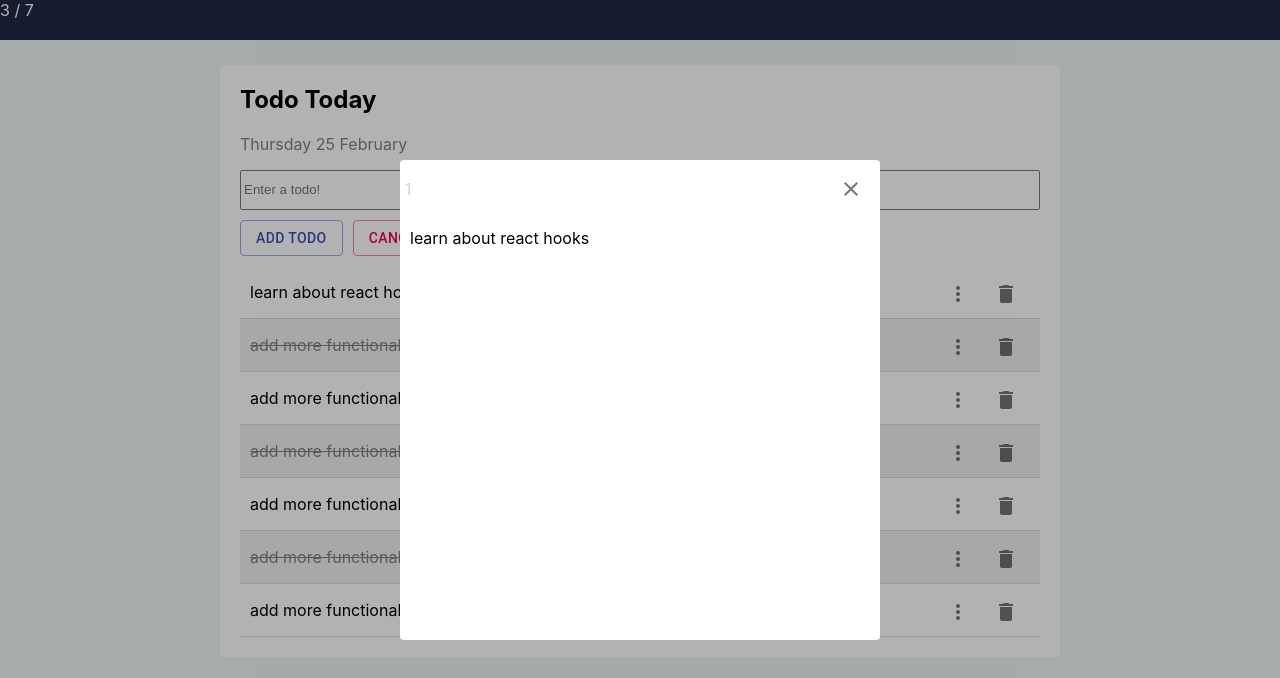
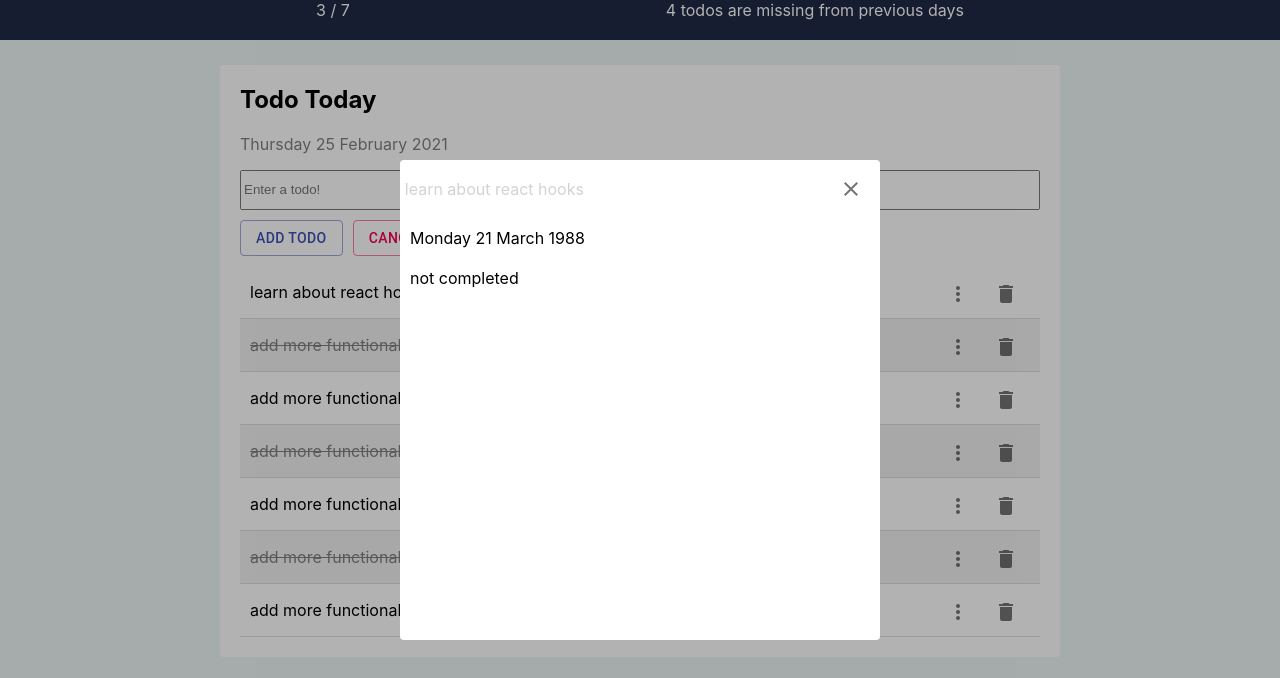
Before and after one commit to larsdjursner/todo-typescript, a React (Create React App) app: page / in a window 1280 px wide. Both pictures are taken after a click on the element 958 px from the left and 293 px from the top of the page. Shown: the top 678 px of the page. Built offline with nearby package versions, Linux system fonts and the light colour scheme.

Commit message:
updated ITodo -> todocontext lifted state + navbar

```diff
--- a/src/App.css
+++ b/src/App.css
@@ -38,6 +38,8 @@ input {
   background-color: rgb(32, 42, 70);
   color: white;
   height: 40px;
+  display: flex;
+  justify-content: space-evenly;
 }
 
 .Nav > * {
--- a/src/TodoContext.tsx
+++ b/src/TodoContext.tsx
@@ -1,29 +1,28 @@
 import React, {
 	useState,
 	createContext,
-	SetStateAction,
-	Dispatch,
 } from "react";
 
+
+
 const initialValues = [
-	{ id: 1, content: "learn about react hooks", completed: false },
-	{ id: 2, content: "add more functionality", completed: true },
-	{ id: 3, content: "add more functionality", completed: false },
-	{ id: 4, content: "add more functionality", completed: true },
-	{ id: 5, content: "add more functionality", completed: false },
-	{ id: 6, content: "add more functionality", completed: true },
-	{ id: 7, content: "add more functionality", completed: false },
+	{ id: 1, content: "learn about react hooks", completed: false, date: new Date('1988-03-21'), },
+	{ id: 2, content: "add more functionality", completed: true, date: new Date('1994-02-18') },
+	{ id: 3, content: "add more functionality", completed: false, date: new Date('2021-02-28') },
+	{ id: 4, content: "add more functionality", completed: true, date: new Date('2011-03-21') },
+	{ id: 5, content: "add more functionality", completed: false, date: new Date('2012-03-21') },
+	{ id: 6, content: "add more functionality", completed: true, date: new Date('2015-12-28')},
+	{ id: 7, content: "add more functionality", completed: false, date: new Date('2021-01-21')},
 ]
 
 
-
-
-
-type ITodo = {
+export interface ITodo {
 	id: number;
 	content: string;
 	completed: boolean;
-};
+	date: Date;
+}
+
 
 type ITodoContext = [ITodo[], React.Dispatch<React.SetStateAction<ITodo[]>>];
 
@@ -33,8 +32,6 @@ export const TodoProvider = (props: { children: any }) => {
 	const [todos, setTodos] = useState<ITodo[]>(initialValues);
 
 
-
-
 	return (
 		<TodoContext.Provider value={[todos, setTodos]}>
 			{props.children}
--- a/src/components/Modal.tsx
+++ b/src/components/Modal.tsx
@@ -15,14 +15,16 @@ import {
 export interface IModal {
 	isShown: boolean;
 	hide: () => void;
-	modalContent: JSX.Element;
+	modalContent: JSX.Element | string;
 	headerText: string;
+	date: string;
 }
 export const Modal: FC<IModal> = ({
 	isShown,
 	hide,
 	modalContent,
 	headerText,
+	date
 }) => {
 	const modal = (
 		<React.Fragment>
@@ -35,6 +37,7 @@ export const Modal: FC<IModal> = ({
 							<CloseIcon onClick={hide}/>
 						</IconButton>
 					</Header>
+					<Content>{date}</Content>
 					<Content>{modalContent}</Content>
 				</StyledModal>
 			</Wrapper>
--- a/src/components/Nav.tsx
+++ b/src/components/Nav.tsx
@@ -1,24 +1,30 @@
 import React, { useContext } from "react";
-import {TodoContext} from '../TodoContext';
-
-
-
+import { TodoContext } from "../TodoContext";
+import { getDate } from "../utils/currentdate";
 
 const Nav: React.FC = () => {
-    const [todos, setTodos] = useContext(TodoContext);
+	const [todos, setTodos] = useContext(TodoContext);
 
+	const countComplete = () => {
+		const count = todos.filter((t) => t.completed).length;
+		return `${count} / ${todos.length}`;
+		// return (count !== todos.length) ? (`${count} / ${todos.length}`) : (`${count} / ${todos.length} you've finished all your todos!`);
+	};
 
-    const countComplete = () => {
-        const count = todos.filter((t) => t.completed).length
-        return(`${count} / ${todos.length}`);
-    }
+	const countOldTodos = () => {
+		const today = new Date(Date.now());
+		const count = todos
+			.filter((t) => !t.completed)
+			.filter((t) => getDate(t.date) !== getDate(today)).length;
+		return count;
+	};
 
-
-    return (
-        <div className="Nav">
-            <p> {countComplete()} </p>
-        </div>
-    )
-}
+	return (
+		<div className="Nav">
+			<p> {countComplete()} </p>
+			<p> {countOldTodos() + " todos are missing from previous days"} </p>
+		</div>
+	);
+};
 
 export default Nav;
--- a/src/components/Todo.tsx
+++ b/src/components/Todo.tsx
@@ -4,18 +4,20 @@ import MoreVertIcon from "@material-ui/icons/MoreVert";
 
 import React from "react";
 import { useModal } from "../hooks/useModal";
+import { ITodo } from "../TodoContext";
+import { getDate } from "../utils/currentdate";
 import { Modal } from "./Modal";
 
-export interface ITodo {
-	id: number;
-	todo: any;
-	deleteTodo(id: number): void;
+interface ITodoFunctions extends ITodo {
+	deleteTodo(id: number) : void;
 	completeTodo(id: number): void;
 }
 
-export const Todo: React.FC<ITodo> = ({
+export const Todo: React.FC<ITodoFunctions> = ({
 	id,
-	todo,
+	completed,
+	content,
+	date,
 	deleteTodo,
 	completeTodo,
 }) => {
@@ -27,19 +29,20 @@ export const Todo: React.FC<ITodo> = ({
 				className="todo-content"
 				onClick={() => completeTodo(id)}
 				style={{
-					textDecoration: todo.completed ? "line-through" : "",
-					color: todo.completed ? "gray" : "",
+					textDecoration: completed ? "line-through" : "",
+					color: completed ? "gray" : "",
 				}}
 			>
-				{todo.content}
+				{content}
 			</p>
 			<div className="todo-buttons">
 				<div onClick={toggle}>
 					<Modal
-						headerText={todo.id}
+						headerText={content}
 						isShown={isShown}
 						hide={toggle}
-						modalContent={todo.content}
+						modalContent={completed ? 'completed' : 'not completed'}
+						date={getDate(date)}
 					/>
 					<IconButton className="IconButton">
 						<MoreVertIcon />
--- a/src/components/TodoForm.tsx
+++ b/src/components/TodoForm.tsx
@@ -1,6 +1,6 @@
 import React, { useState } from "react";
 import Button from "@material-ui/core/Button";
-import getCurrentDate from '../utils/currentdate'
+import { getCurrentDate } from '../utils/currentdate'
 
 interface ITodoForm {
 	createTodo(id: number, value: string): void;
@@ -30,7 +30,7 @@ export const TodoForm: React.FC<ITodoForm> = ({ createTodo }) => {
 		<div className="todoform">
 			<div className="todo-header">
 				<h2>Todo Today</h2>
-				<p className="date"> {getCurrentDate} </p>
+				<p className="date"> {getCurrentDate()} </p>
 			</div>
 
 			<form id="submit-form" action="/" onSubmit={(e) => handleSubmit(e)}>
--- a/src/components/TodoList.tsx
+++ b/src/components/TodoList.tsx
@@ -1,8 +1,8 @@
 import React, { useContext } from "react";
-import { Todo } from "./Todo";
 import { TodoForm } from "./TodoForm";
 import { TodoContext } from '../TodoContext'
 import "../App.css";
+import { Todo } from "./Todo";
 
 
 
@@ -11,7 +11,7 @@ const TodoList: React.FC = () => {
 	const [todos, setTodos] = useContext(TodoContext);
 
 	const createTodo = (id: number, content: string) => {
-		const newTodo = { id, content, completed: false };
+		const newTodo = { id, content, completed: false, date: new Date(Date.now())};
 		const newTodos = [...todos, newTodo];
 		setTodos(newTodos);
 	};
@@ -30,6 +30,7 @@ const TodoList: React.FC = () => {
 
 		newTodos[index].completed = !newTodos[index].completed;
 		setTodos(newTodos);
+
 	};
 
 
@@ -42,7 +43,9 @@ const TodoList: React.FC = () => {
 						<Todo
 							key={todo.id}
 							id={todo.id}
-							todo={todo}
+							content={todo.content}
+							completed={todo.completed}
+							date={todo.date}
 							completeTodo={completeTodo}
 							deleteTodo={deleteTodo}
 						/>
--- a/src/utils/currentdate.ts
+++ b/src/utils/currentdate.ts
@@ -1,24 +1,31 @@
-
-
-
-const getCurrentDate = (separator = "") => {
+export const getCurrentDate = () => {
     const newDate = new Date();
     const date = newDate.getDate();
     const day = Day.get(newDate.getDay());
     const month = Month.get(newDate.getMonth()+1);
+    const year = newDate.getFullYear();
 
-    return `${day} ${date} ${month}`;
-    // return `${year}${separator}${month < 10 ? `0${month}` : `${month}`}${separator}${date}`
+    return `${day} ${date} ${month} ${year}`;
+}
+
+
+export const getDate = (_date : Date) => {
+    const date = _date.getDate();
+    const day = Day.get(_date.getDay());
+    const month = Month.get(_date.getMonth()+1);
+    const year = _date.getFullYear();
+
+    return `${day} ${date} ${month} ${year}`;
 }
 
 const Day : Map<number, string> = new Map([
+    [0, "Sunday"],
     [1, "Monday"],
     [2, "Tuesday"],
     [3, "Wednesday"],
     [4, "Thursday"],
     [5, "Friday"],
     [6, "Saturday"],
-    [7, "Sunday"],
 ]);
 
 
@@ -37,5 +44,3 @@ const Month : Map<number, string> = new Map([
     [12, "December"],
 
 ])
-
-export default getCurrentDate()
```
